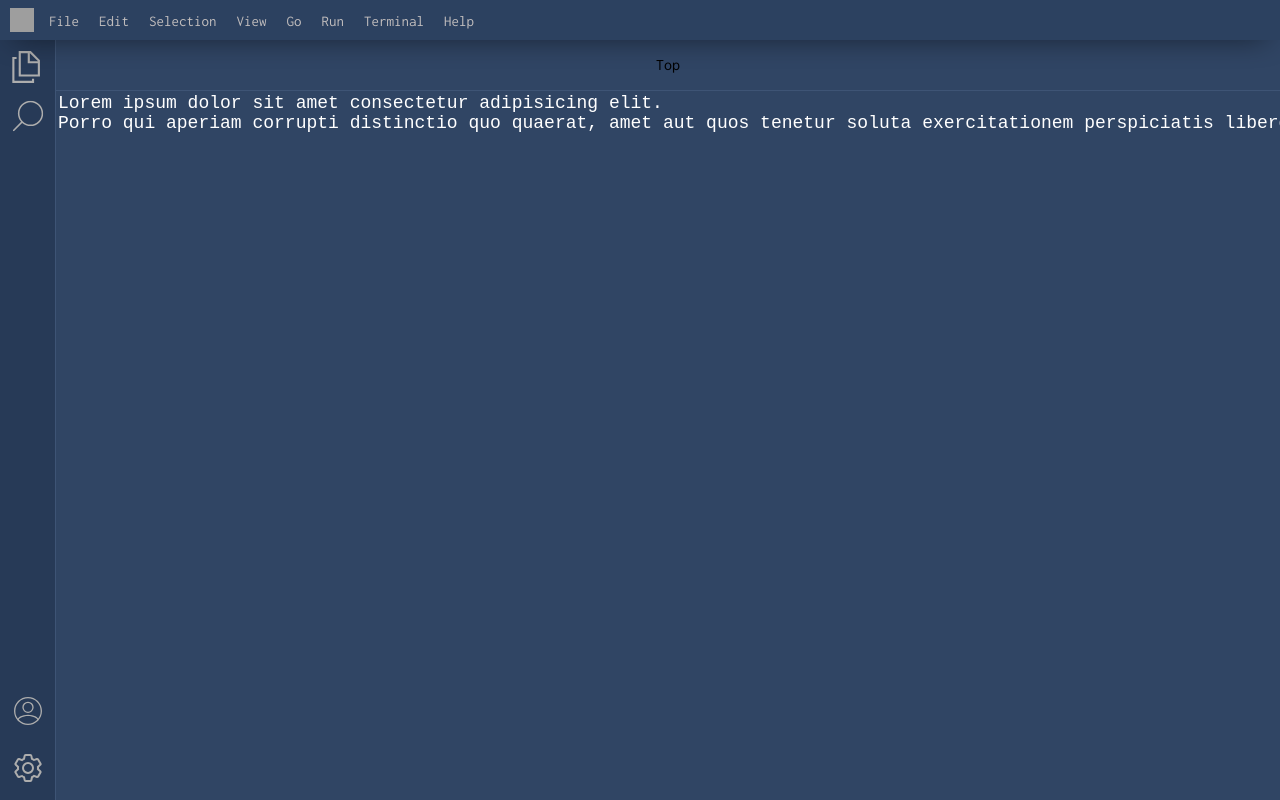
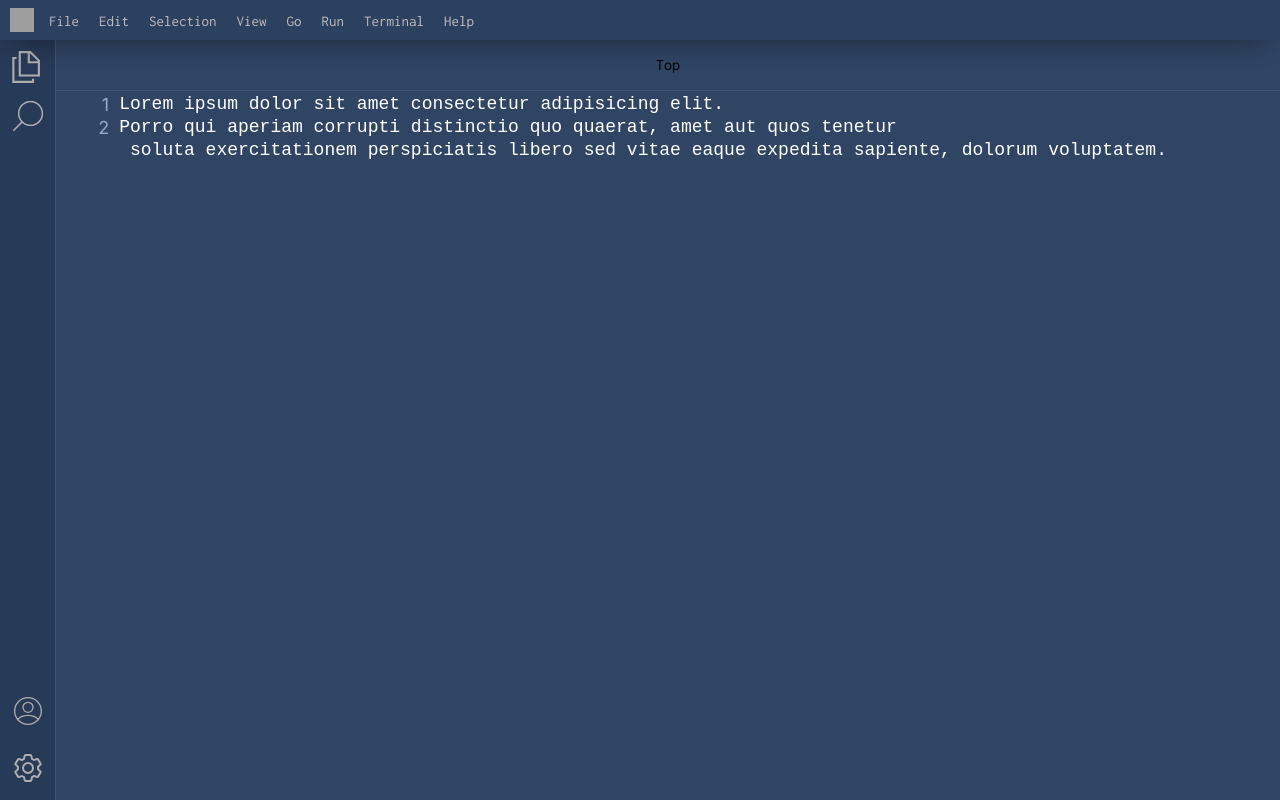
Before and after one commit to xstiff/dominikjaworski, a Next.js app: page / in a window 1280 px wide. Built offline with nearby package versions, Linux system fonts and the light colour scheme; grey boxes are pictures that could not be loaded.

Commit message:
Editor window

```diff
--- a/src/app/components/LeftSide/LeftSide.scss
+++ b/src/app/components/LeftSide/LeftSide.scss
@@ -13,7 +13,6 @@ $active-fill: #fff;
     box-sizing: border-box;
 
     // LEFT SIDE
-
     .LeftSideNavigation {
         width:55px;
         border-right:  1px solid $border-color;
--- a/src/app/components/Middle/Middle.scss
+++ b/src/app/components/Middle/Middle.scss
@@ -1,4 +1,4 @@
 .MiddleContainer {
     display: flex;
-    flex: 1; /* This will make it take up the remaining height */
+    flex: 1;
 }
--- a/src/app/components/RightSide/RightSide.scss
+++ b/src/app/components/RightSide/RightSide.scss
@@ -11,6 +11,7 @@ $editor-font-color: #fff;
     background-color: $bg-color;
     display: flex;
     flex-direction: column;
+    max-height: 100%;
 
     // TOP
     .RightSideTopContainer {
@@ -25,12 +26,25 @@ $editor-font-color: #fff;
 
     // Editor
     .RightSideEditorContainer {
-        flex:1;
+        flex: 1;
         width: 100%;
-        display: flex;
-        justify-content: start;
+        display: inline-grid;
+        grid-template-columns: 3.2em auto;
+        gap: 10px;
+        overflow-y: auto;
+        max-height: calc(100vh - 90px);
 
-        // background: rgb(241, 86, 241);
+        // SCROLL
+        &::-webkit-scrollbar {
+            width: 13px;
+        }
+        &::-webkit-scrollbar-thumb {
+            background: rgba(255,255,255,0.3);
+        }
+        &::-webkit-scrollbar-track {
+            background: transparent;
+        }
+
 
         .EditorArea {
             border: none;
@@ -43,33 +57,51 @@ $editor-font-color: #fff;
             width: 100%;
             height: 100%;
             white-space: nowrap;
-
-
             box-sizing: border-box;
+            line-height: calc($editor-font-size + 5px);
+            overflow-y: hidden;
+            overflow-x: auto;
 
             // SCROLL
             &::-webkit-scrollbar {
-                width: 8px;
+                height: 13px;
             }
+            &::-webkit-scrollbar-thumb {
+                background: rgba(255,255,255,0.3);
 
-            &::-webkit-scrollbar-thumb {
-                background: #fff;
-                border-radius: 4px;
             }
-
             &::-webkit-scrollbar-track {
                 background: transparent;
             }
         }
 
 
-
-        .EditorNumbers {
+        .EditorNumbersContainer {
             color: #94aacc;
-            width: 25px;
+            width: 100%;
             font-size: $editor-font-size;
             text-align: right;
-            padding: 0px 15px;
+            max-height: 100%;
+            flex:1;
+            display: flex;
+            flex-direction: column;
+            flex-wrap: wrap;
+            padding:2px;
+
+            span {
+                counter-increment: linenumber;
+                width:auto;
+                line-height: calc($editor-font-size + 5px);
+                &:last-child {
+                    color:transparent
+                }
+
+            }
+
+            span::before {
+                content: counter(linenumber);
+                display: block;
+            }
         }
 
     }
--- a/src/app/components/RightSide/RightSide.tsx
+++ b/src/app/components/RightSide/RightSide.tsx
@@ -2,7 +2,7 @@ import React, { useState } from 'react';
 import './RightSide.scss';
 
 
-const DefaultEditorText = "Lorem ipsum dolor sit amet consectetur adipisicing elit.\nPorro qui aperiam corrupti distinctio quo quaerat, amet aut quos tenetur soluta exercitationem perspiciatis libero sed vitae eaque expedita sapiente, dolorum voluptatem."
+const DefaultEditorText = "Lorem ipsum dolor sit amet consectetur adipisicing elit.\nPorro qui aperiam corrupti distinctio quo quaerat, amet aut quos tenetur\n soluta exercitationem perspiciatis libero sed vitae eaque expedita sapiente, dolorum voluptatem."
 
 
 const Top = () => {
@@ -15,24 +15,28 @@ const Top = () => {
 
 const Editor = () => {
     const [content, setContent] = useState(DefaultEditorText);
+    const [lineCount, setLineCount] = useState(3);
 
     const handleTextChange = (event: React.ChangeEvent<HTMLTextAreaElement>) => {
-        setContent(event.target.value);
-    };
-
-    const generateLineNumbers = () => {
-        const lines = content.split('\n');
-        return lines.map((_, index) => <div className='EditorNumbers' key={index}>{index + 1}</div>);
+        const text = event.target.value;
+        const LineNumber = (text.split('\n').length+1);
+        setContent(text);
+        setLineCount(LineNumber);
     };
 
     return (
         <div className='RightSideEditorContainer'>
-            {/* <div className='EditorNumbersContainer'>{generateLineNumbers()}</div> */}
+            <div className='EditorNumbersContainer'>
+                {Array.from({length: lineCount}).map((_, index) => (
+                    <span key={index}></span>
+                ))}
+            </div>
             <textarea
                 className='EditorArea'
                 value={content}
                 onChange={handleTextChange}
                 spellCheck={false}
+                wrap={"off"}
             />
         </div>
     );
--- a/src/app/components/TopBar/TopBar.scss
+++ b/src/app/components/TopBar/TopBar.scss
@@ -47,7 +47,7 @@ $menu-distance-between-links: 10px;
 // TopBar
 //
 .TopBarContainer {
-    height: auto;
+    height: 40px;
     background-color: $bg-color;
     width:100%;
     box-sizing: border-box;
--- a/src/app/globals.css
+++ b/src/app/globals.css
@@ -3,8 +3,9 @@
 
 /* CSS */
 body, html {
-  width:100%;
-  height: 100%;
+  width:100wh;
+  height: 100vh;
+  overflow: hidden;
   padding: 0;
   margin: 0;
   background-color: #213046;
```
Also changed, not shown: 1 other file (tests, documents, lock files or other folders).
